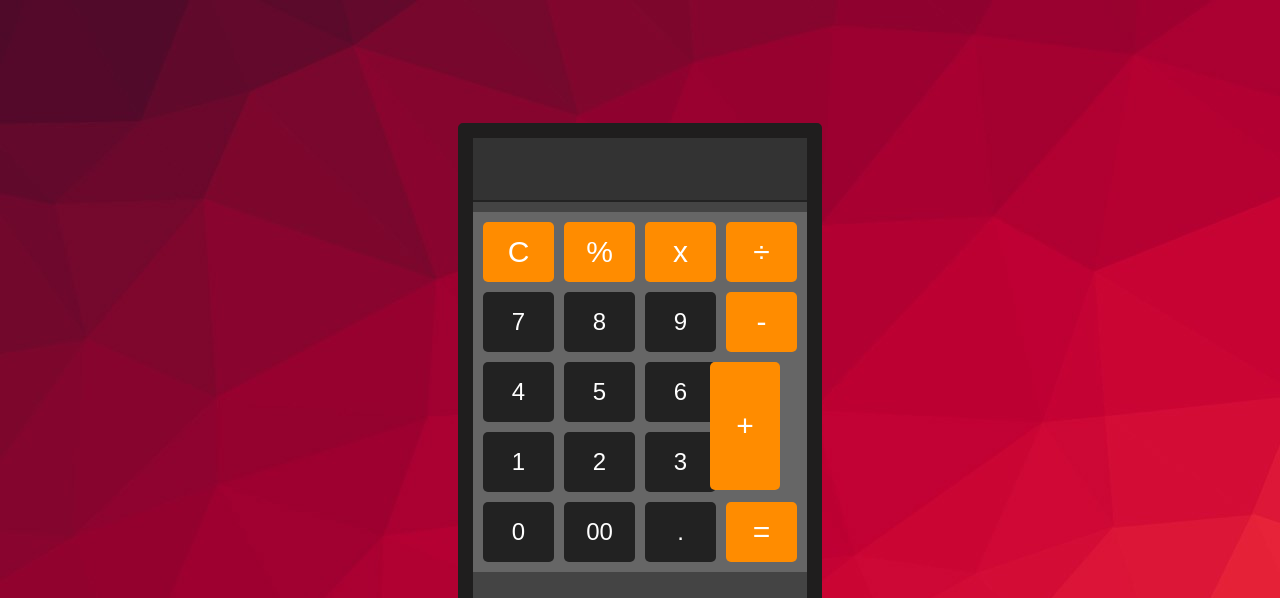
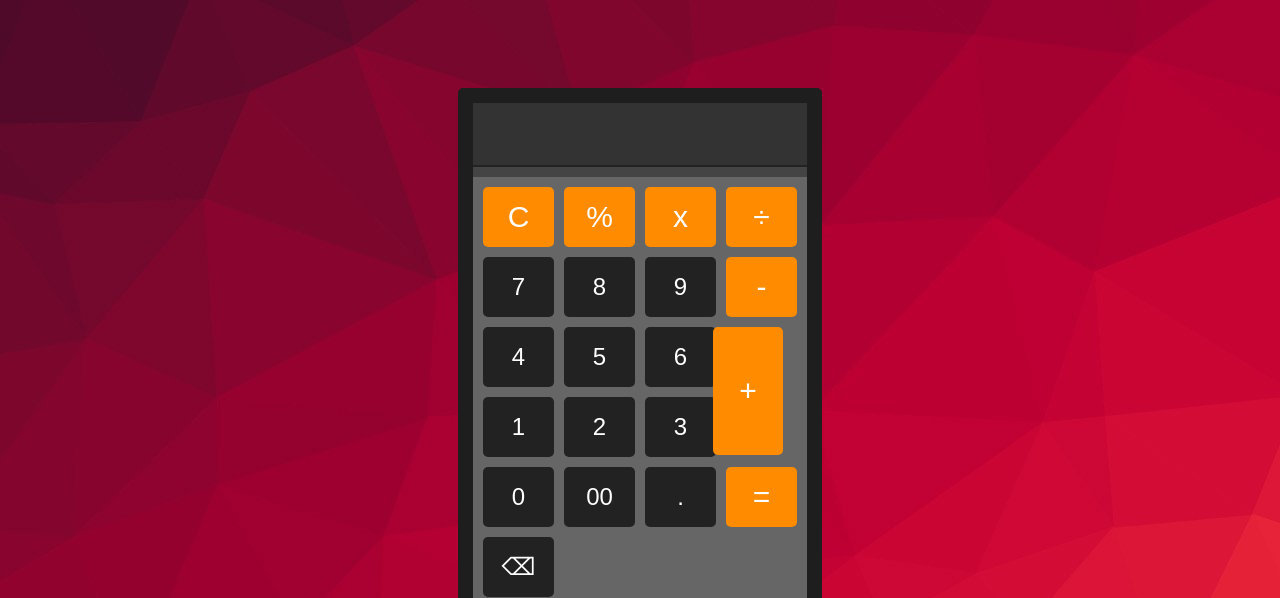
Before and after one commit to jeirub/calculadora, a plain HTML site: page index.html in a window 1280 px wide. Shown: the top 598 px of the page. Drawn offline with Linux system fonts and the light colour scheme.

Commit message:
se agregar boton retroceso

```diff
--- a/calculator.js
+++ b/calculator.js
@@ -18,3 +18,8 @@ function calculate() {
         document.getElementById('display').value = 'Error';
     }
 }
+
+function backspace() {
+    currentInput = currentInput.slice(0, -1);
+    displayValue = currentInput;
+  }
--- a/index.html
+++ b/index.html
@@ -51,6 +51,7 @@
           <button onclick="appendToDisplay('.')">.</button>
           <button class="operator" onclick="calculate()">=</button>
           <button class="operato" id="suma" onclick="appendToDisplay('+')">+</button>
+          <button onclick="backspace()">&#9003;</button>
         </div>
       </div>
 
--- a/styles.css
+++ b/styles.css
@@ -82,7 +82,7 @@ body {
     height: 128px;
     width: 70px;
     margin-top: 150px;
-    margin-left: 237px;
+    margin-left: 240px;
   }
 
 
```
